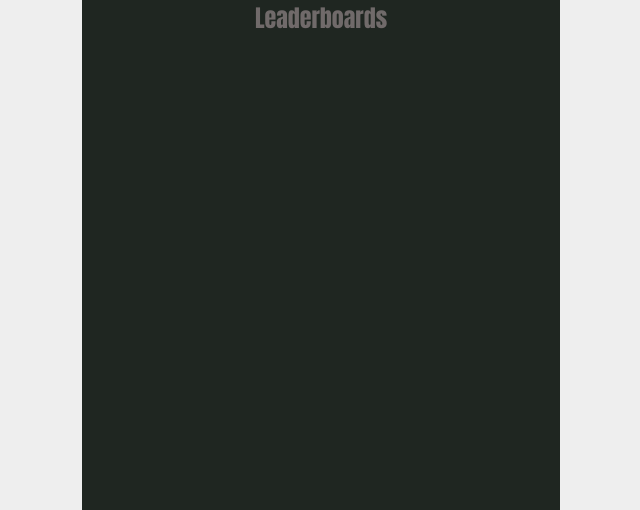
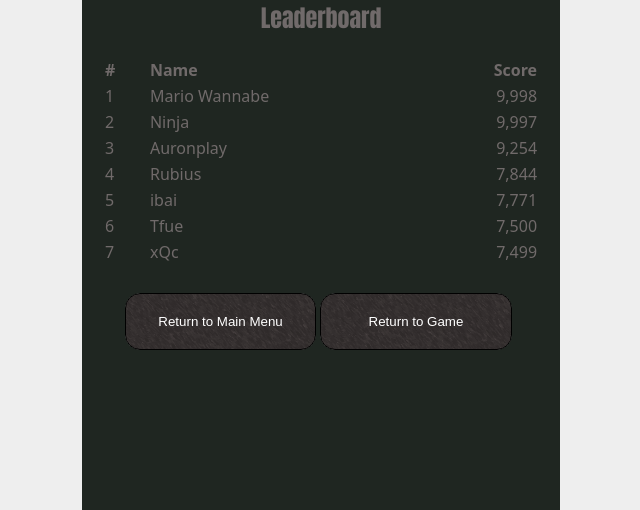
Before and after one commit to TheElementsOfGaming/CS-305G-Ethics-Game, a Django app: page /leaderboards/ in a window 1280 px wide. Shown: the part 340-850 px from the top of the page, without its empty margins (319-959 px from the left). Run offline with Django 3.2, Linux system fonts and the light colour scheme.

Commit message:
Updated leaderboard page

```diff
--- /dev/null
+++ b/static/CSS/leaderboard.css
@@ -0,0 +1,43 @@
+#scoreboard {
+  padding: 20px;
+  width: 100%;
+}
+
+#scoreboard th {
+  text-align: left;
+}
+
+#scoreboard th:last-child {
+  text-align: right;
+}
+
+#scoreboard td {
+  width: 45%;
+  text-align: left;
+}
+
+#scoreboard td:first-child {
+  width: 10%;
+}
+
+#scoreboard td:last-child {
+  text-align: right;
+}
+
+/* TODO: consolidate this and other uses into main.css */
+button {
+    padding: 20px;
+    width: 40%;
+    margin: 5%;
+}
+
+#menu {
+    margin-left: 43px;
+    margin-right: 0px;
+    /* margin: 0px; */
+}
+
+#game {
+    margin-right: 43px;
+    margin-left: 0px;
+}
--- a/templates/leaderboards.html
+++ b/templates/leaderboards.html
@@ -6,19 +6,87 @@
 <html lang="en">
   <head>
     <title>Essential Ethics</title>
-        <link rel="icon" type="image/x-icon" href="{% static 'images/PlaceholderIcon.ico' %}">
-        <link href='{% static "/CSS/main.css" %}' rel='stylesheet' type='text/css'>
+    <link
+      rel="icon"
+      type="image/x-icon"
+      href="{% static 'images/PlaceholderIcon.ico' %}"
+    />
+    <link
+      href='{% static "/CSS/main.css" %}'
+      rel="stylesheet"
+      type="text/css"
+    />
+    <link
+      href='{% static "/CSS/leaderboard.css" %}'
+      rel="stylesheet"
+      type="text/css"
+    />
   </head>
 
   <body>
     <div class="center">
       <header>
         <ul>
-                    <li><img src="{% static 'images/logoMobile.svg' %}" id="logo" width="400px"></li>
+          <li>
+            <img
+              src="{% static 'images/logoMobile.svg' %}"
+              id="logo"
+              width="400px"
+            />
+          </li>
         </ul>
-                <h2>Leaderboards</h2>
+        <h2>Leaderboard</h2>
       </header>
       <main>
+        <table id="scoreboard">
+          <thead>
+            <tr>
+              <th>#</th>
+              <th>Name</th>
+              <th>Score</th>
+            </tr>
+          </thead>
+          <!-- Use data to dynamically render this view. Just using it as a placeholder for styling -->
+          <tbody>
+            <tr>
+              <td>1</td>
+              <td>Mario Wannabe</td>
+              <td>9,998</td>
+            </tr>
+            <tr>
+              <td>2</td>
+              <td>Ninja</td>
+              <td>9,997</td>
+            </tr>
+            <tr>
+              <td>3</td>
+              <td>Auronplay</td>
+              <td>9,254</td>
+            </tr>
+            <tr>
+              <td>4</td>
+              <td>Rubius</td>
+              <td>7,844</td>
+            </tr>
+            <tr>
+              <td>5</td>
+              <td>ibai</td>
+              <td>7,771</td>
+            </tr>
+            <tr>
+              <td>6</td>
+              <td>Tfue</td>
+              <td>7,500</td>
+            </tr>
+            <tr>
+              <td>7</td>
+              <td>xQc</td>
+              <td>7,499</td>
+            </tr>
+          </tbody>
+        </table>
+        <button id="menu" onclick="location.href='/..'" type="button">Return to Main Menu</button>
+        <button id="game" onclick="location.href='/mainpage'" type="button">Return to Game</button>
       </main>
     </div>
   </body>
```
Lines whose indentation alone changed are shown as unchanged.
